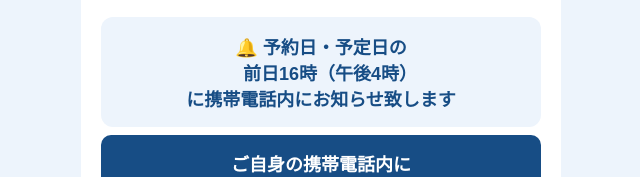
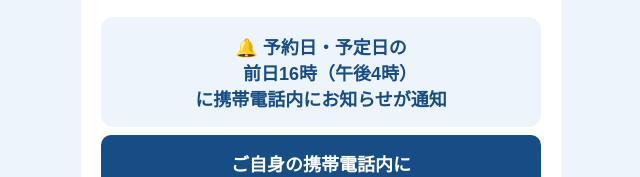
Before and after one commit to igari840/igari-doc, a plain HTML site: page index.html in a window 1280 px wide. Shown: the part 897-1074 px from the top of the page, without its empty margins (319-959 px from the left). Drawn offline with Linux system fonts and the light colour scheme.

Commit message:
Update notification message in index.html

```diff
--- a/index.html
+++ b/index.html
@@ -123,7 +123,7 @@ small {
 <div class="notice">
 🔔 予約日・予定日の<br>
   　前日16時（午後4時）<br>
-に携帯電話内にお知らせ致します
+に携帯電話内にお知らせが通知
 </div>
 
 <button onclick="register()">
```
